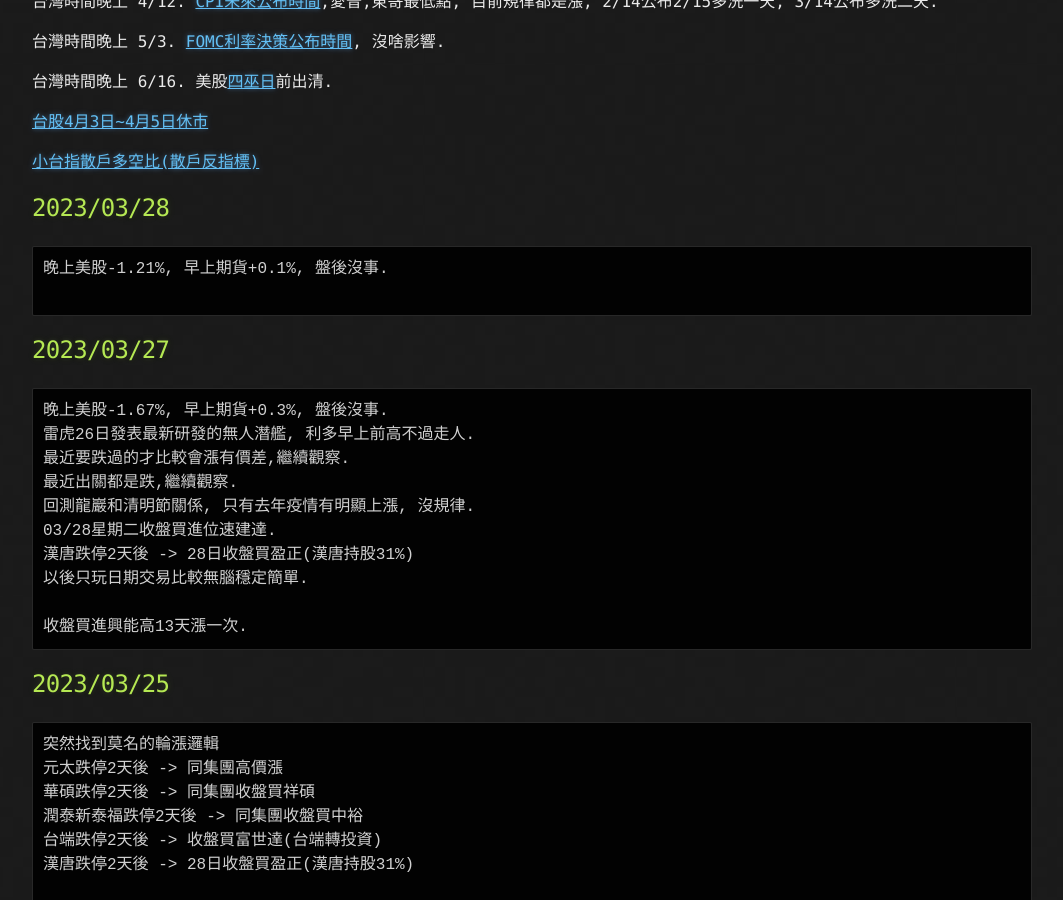
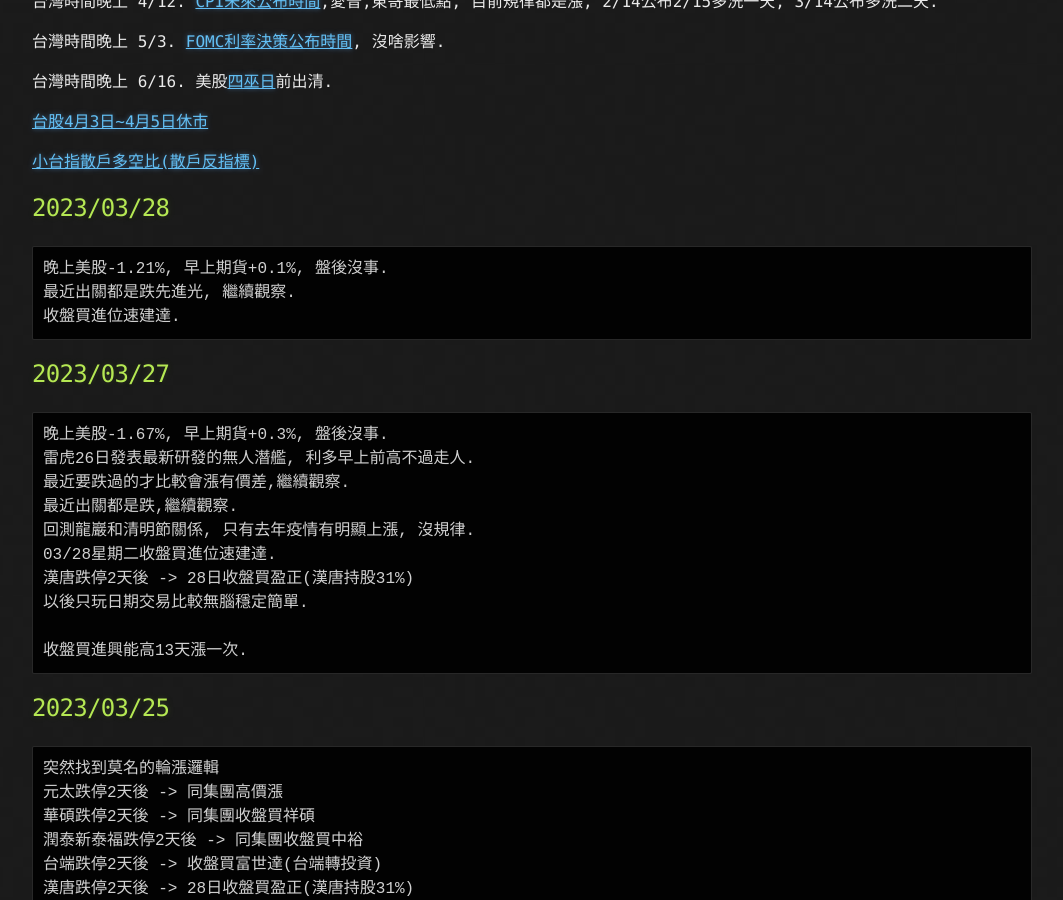
Before and after one commit to lepg5487/Stock_God, a Jekyll site: the page built from index.md, in a window 1280 px wide and 900 px high, scrolled down 468 px. Shown: the whole window, without its empty margins (108-1171 px from the left). Built offline with Jekyll 4.4.1, drawn with Linux system fonts in a browser that asks for light colours; our own code applies the rules of GitHub Pages for plain Markdown files.

Commit message:
Update index.md

````diff
--- a/index.md
+++ b/index.md
@@ -25,7 +25,8 @@ layout: testlayouts
 ## 2023/03/28
 ```
 晚上美股-1.21%, 早上期貨+0.1%, 盤後沒事.
-
+最近出關都是跌先進光, 繼續觀察.
+收盤買進位速建達.
 ```
 
 ## 2023/03/27
````
